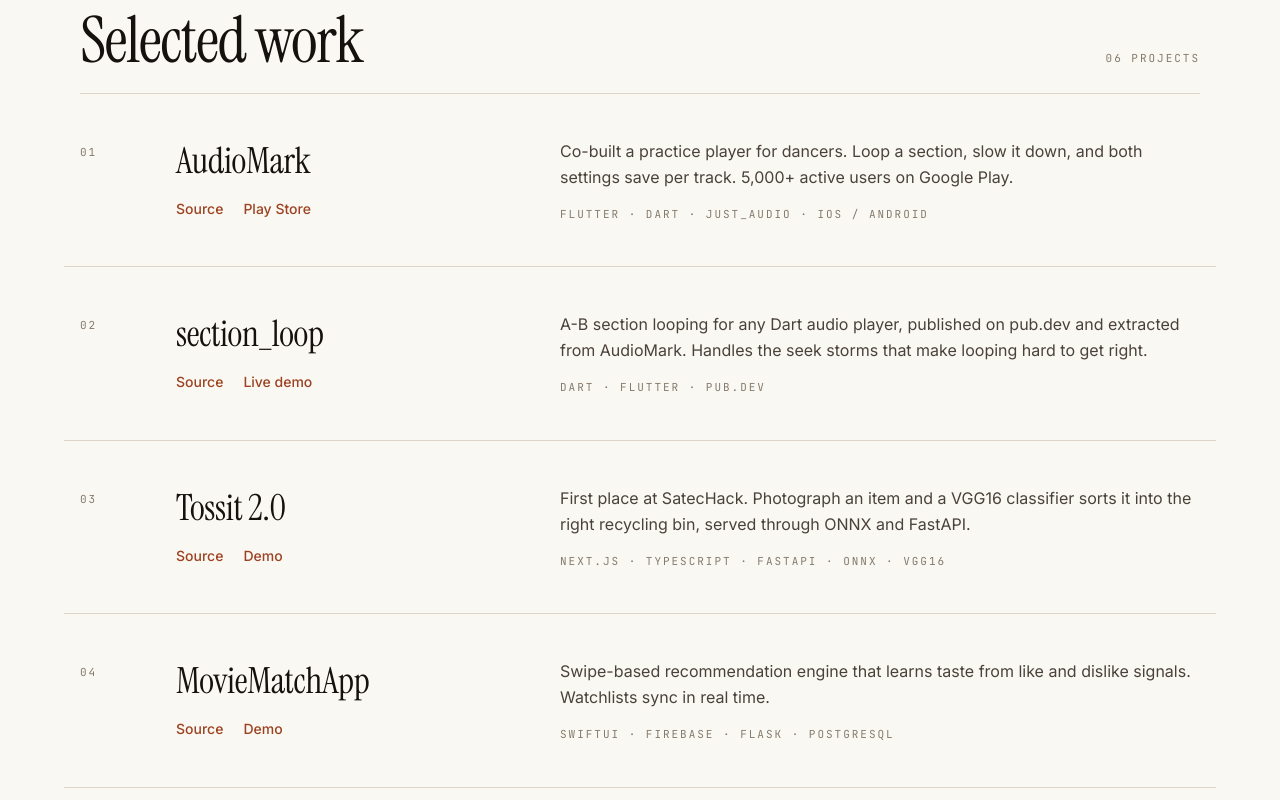
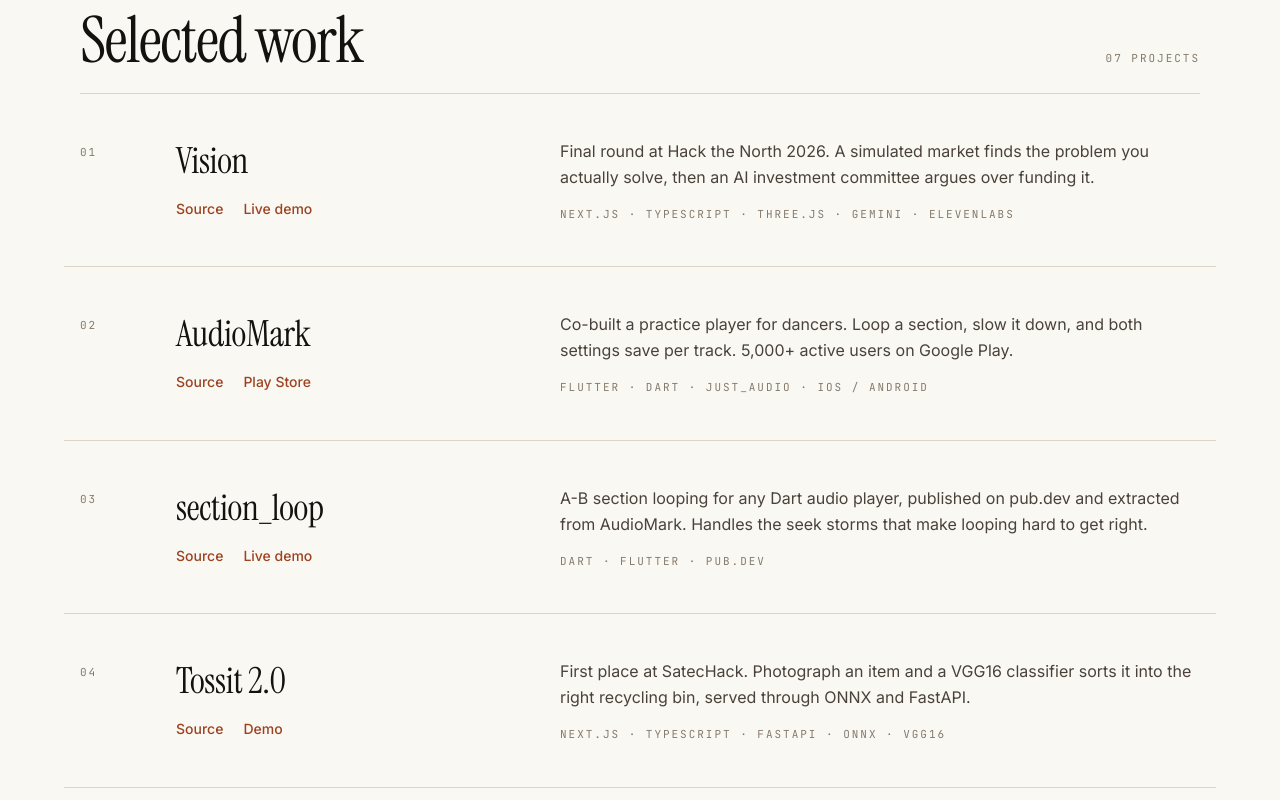
Before and after one commit to jaineelmodi11/jaineel-Portfolio, a Next.js app: page / in a window 1280 px wide. Shown: the part 1240-2040 px from the top of the page. Built offline with nearby package versions, Linux system fonts and the light colour scheme.

Commit message:
Add Vision to the project list
Leads with the placement the way Tossit leads with SatecHack, and links the
deployed app rather than a demo image, since there is a live one.

```diff
--- a/src/data/projects.ts
+++ b/src/data/projects.ts
@@ -1,6 +1,15 @@
 import { Project } from "@/types"
 
 export const projects: Project[] = [
+  {
+    id: "vision",
+    title: "Vision",
+    description:
+      "Final round at Hack the North 2026. A simulated market finds the problem you actually solve, then an AI investment committee argues over funding it.",
+    tech: ["Next.js", "TypeScript", "Three.js", "Gemini", "ElevenLabs"],
+    github: "https://github.com/jaineelmodi11/vision",
+    live: "https://vision-phi-lovat.vercel.app",
+  },
   {
     id: "audiomark",
     title: "AudioMark",
```
